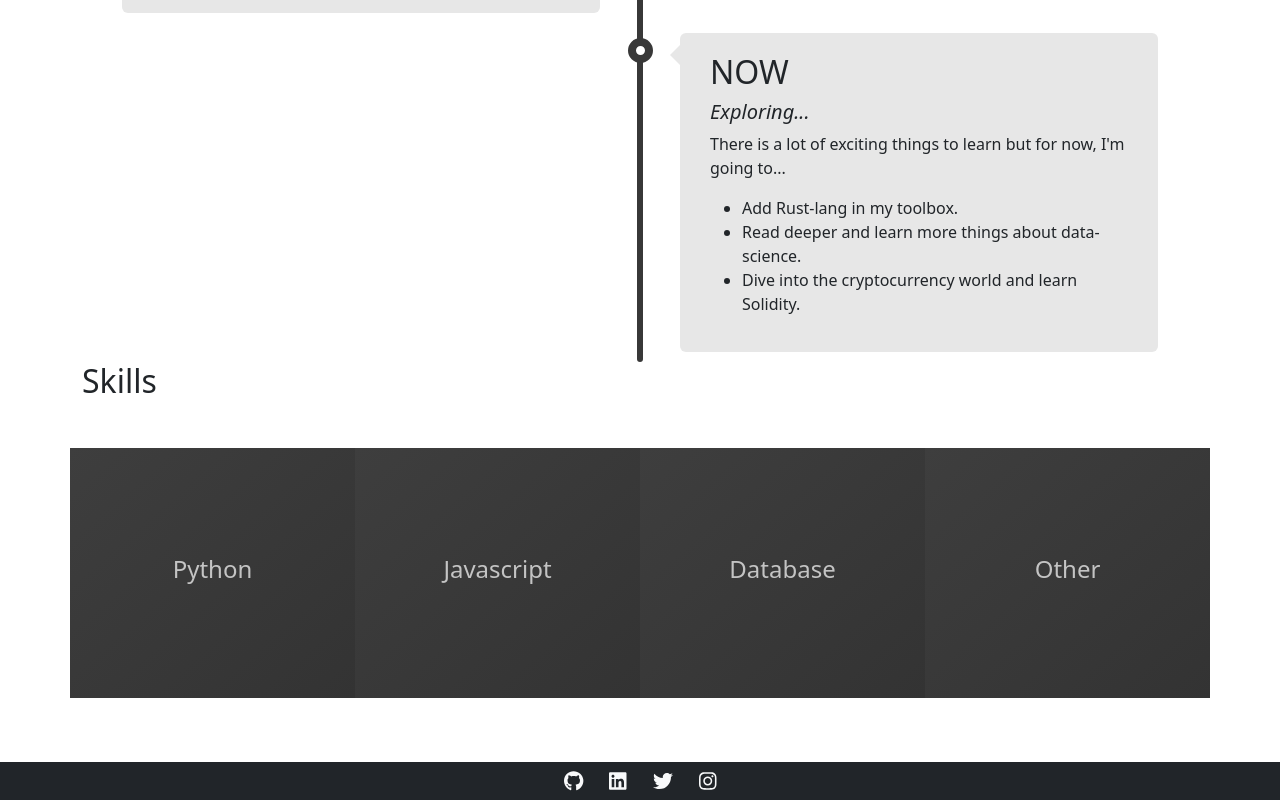
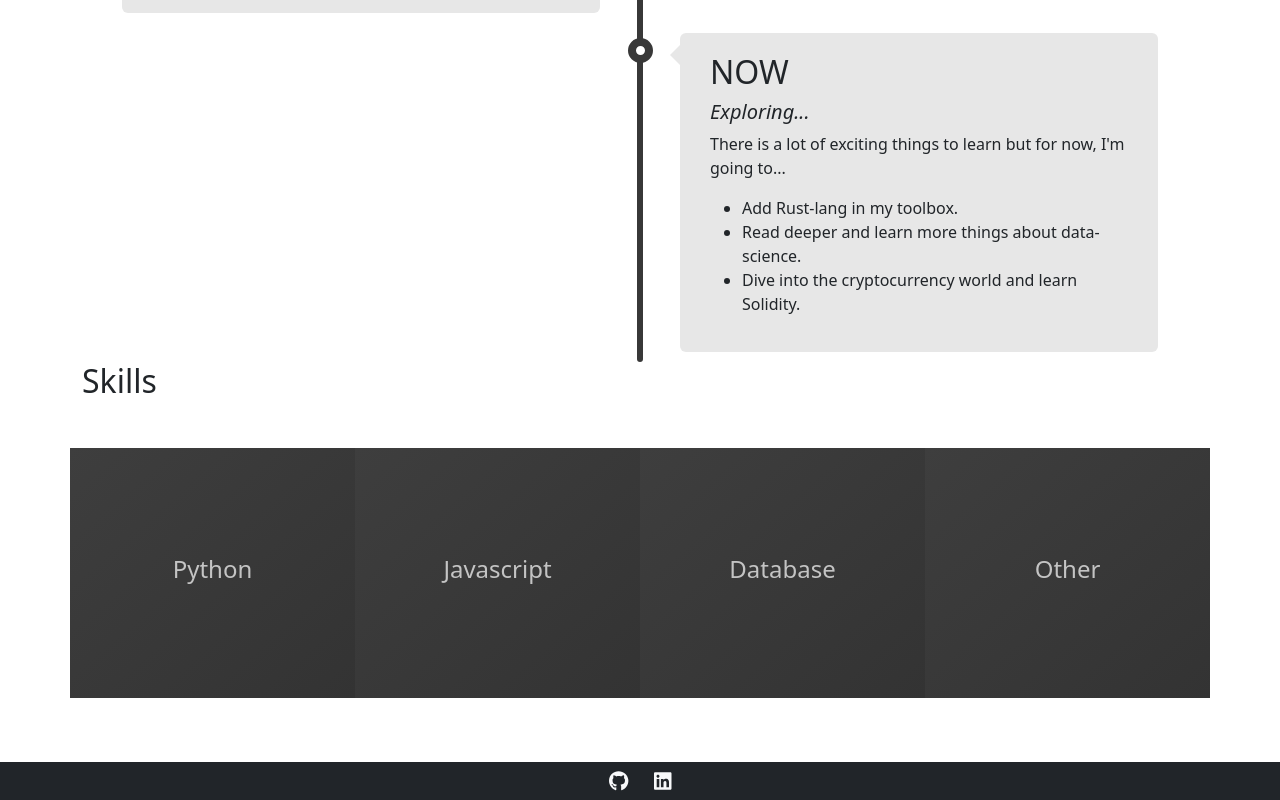
Before and after one commit to ShayanSadeghi/PersonalBlog, a Next.js app: page /about in a window 1280 px wide. Shown: the part 1000-1800 px from the top of the page. Built offline with nearby package versions, Linux system fonts and the light colour scheme.

Commit message:
remove unnecessary links from footer

```diff
--- a/components/Footer.js
+++ b/components/Footer.js
@@ -1,10 +1,5 @@
 import Link from "next/link";
-import {
-  faGithub,
-  faLinkedin,
-  faTwitter,
-  faInstagram,
-} from "@fortawesome/free-brands-svg-icons";
+import { faGithub, faLinkedin } from "@fortawesome/free-brands-svg-icons";
 import { FontAwesomeIcon } from "@fortawesome/react-fontawesome";
 function Footer() {
   return (
@@ -24,20 +19,6 @@ function Footer() {
             </button>
           </a>
         </Link>
-        <Link href="https://twitter.com/010Shayan" passHref>
-          <a target="_blank">
-            <button className="btn text-light">
-              <FontAwesomeIcon icon={faTwitter} size="lg" />
-            </button>
-          </a>
-        </Link>
-        <Link href="https://www.instagram.com/shayan.saadeghi/" passHref>
-          <a target="_blank">
-            <button className="btn text-light">
-              <FontAwesomeIcon icon={faInstagram} size="lg" />
-            </button>
-          </a>
-        </Link>
       </ul>
     </footer>
   );
```
